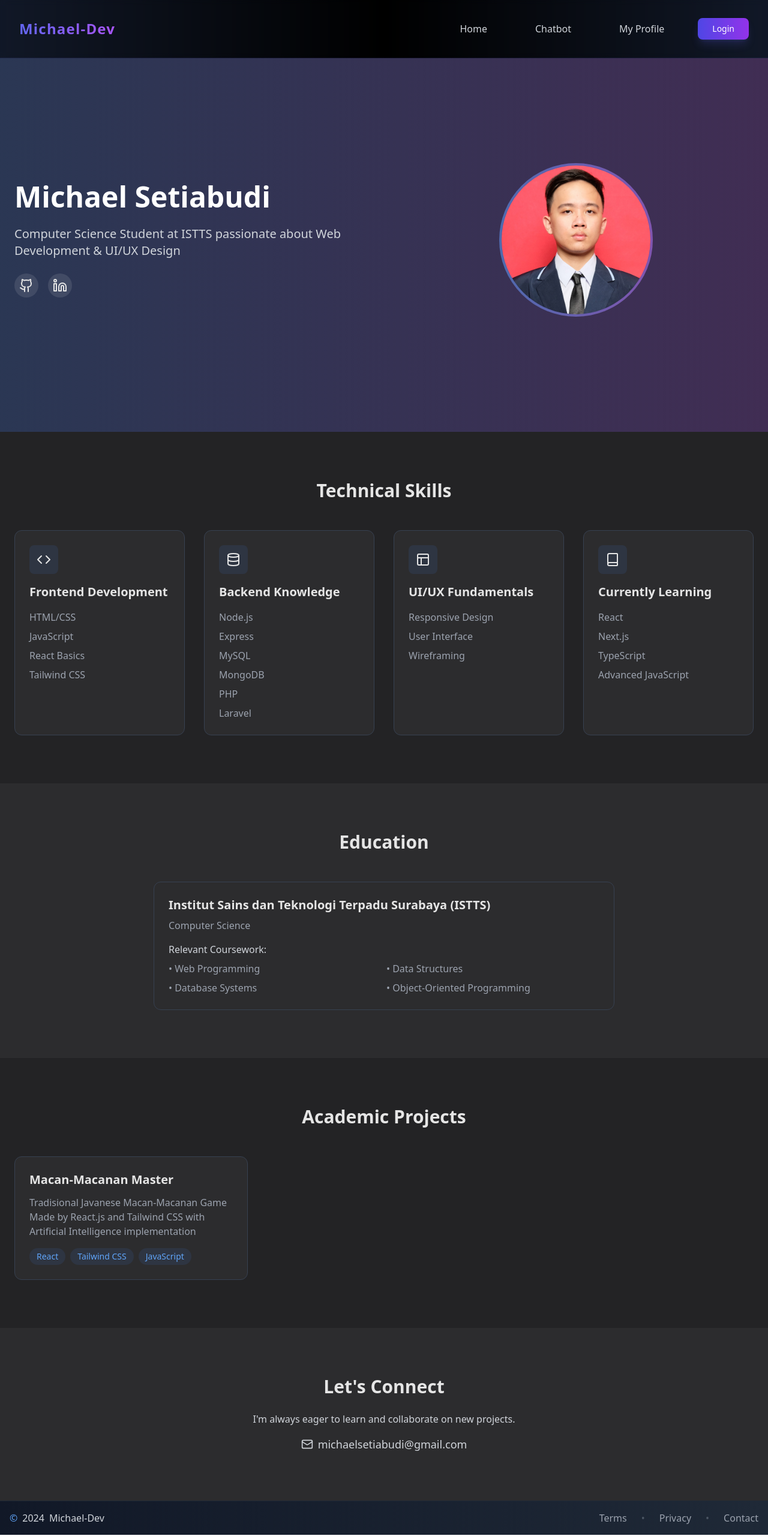
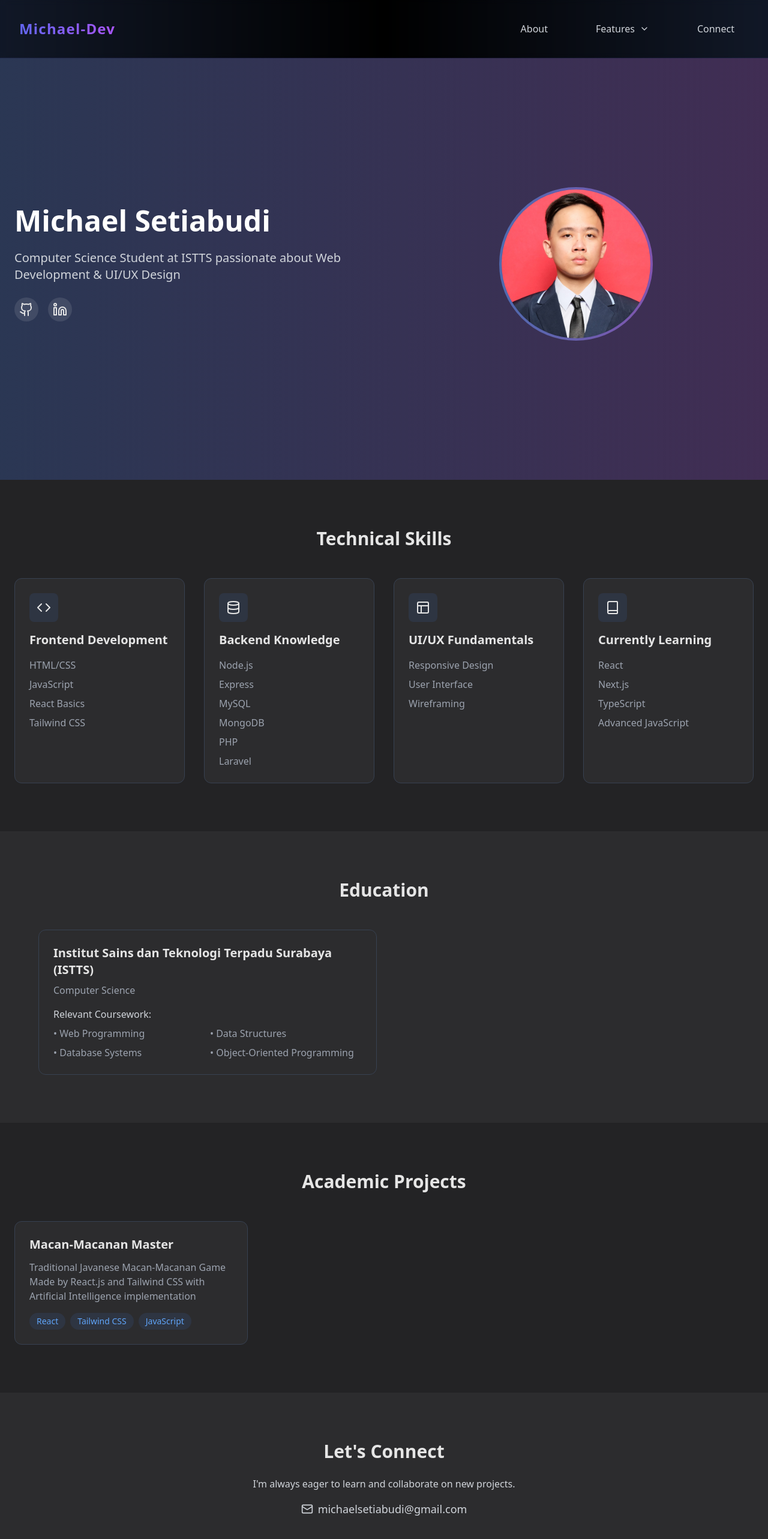
Before and after one commit to MichaelSetiabudi/porto_michaelsetiabudi, a Next.js app: page /aboutme in a window 1280 px wide. Shown: the top 2566 px of the page at 60% size. Built offline with nearby package versions, Linux system fonts and the light colour scheme.

Commit message:
change responsibility and design

```diff
--- a/src/pages/aboutme/Main.tsx
+++ b/src/pages/aboutme/Main.tsx
@@ -46,24 +46,25 @@ const Main = () => {
   };
 
   return (
-    <div className="min-h-screen bg-[#2c2c2e] text-[#e5e5e5] w-full">
-      <section className="relative h-[80vh] flex items-center overflow-hidden">
+    <div className="relative w-full">
+      <section className="relative min-h-screen pt-16 md:pt-20 flex items-center bg-[#2c2c2e]">
         <motion.div
           className="absolute inset-0 bg-gradient-to-r from-blue-600/20 to-purple-600/20"
           initial={{ opacity: 0 }}
           animate={{ opacity: 1 }}
           transition={{ duration: 1 }}
         />
-        <div className="container mx-auto px-6">
-          <div className="grid md:grid-cols-2 gap-12 items-center">
+        <div className="container mx-auto px-4 sm:px-6 py-12">
+          <div className="grid md:grid-cols-2 gap-8 md:gap-12 items-center">
+            {/* Text Content */}
             <motion.div
-              className="space-y-6 z-10"
+              className="space-y-6 z-10 text-center md:text-left"
               initial={{ opacity: 0, x: -50 }}
               animate={{ opacity: 1, x: 0 }}
               transition={{ duration: 0.8 }}
             >
               <motion.h1
-                className="text-5xl font-bold text-white"
+                className="text-4xl md:text-5xl font-bold text-white"
                 initial={{ opacity: 0, y: 20 }}
                 animate={{ opacity: 1, y: 0 }}
                 transition={{ delay: 0.2 }}
@@ -71,7 +72,7 @@ const Main = () => {
                 Michael Setiabudi
               </motion.h1>
               <motion.p
-                className="text-xl text-gray-300"
+                className="text-lg md:text-xl text-gray-300"
                 initial={{ opacity: 0, y: 20 }}
                 animate={{ opacity: 1, y: 0 }}
                 transition={{ delay: 0.4 }}
@@ -80,7 +81,7 @@ const Main = () => {
                 Development &amp; UI/UX Design
               </motion.p>
               <motion.div
-                className="flex space-x-4"
+                className="flex justify-center md:justify-start space-x-4"
                 initial={{ opacity: 0, y: 20 }}
                 animate={{ opacity: 1, y: 0 }}
                 transition={{ delay: 0.6 }}
@@ -107,23 +108,25 @@ const Main = () => {
                 </motion.a>
               </motion.div>
             </motion.div>
+
+            {/* Profile Image */}
             <motion.div
-              className="relative"
+              className="relative flex justify-center"
               initial={{ opacity: 0, scale: 0.8 }}
               animate={{ opacity: 1, scale: 1 }}
               transition={{ duration: 0.8 }}
             >
-              <div className="w-64 h-64 mx-auto relative z-10">
+              <div className="w-48 h-48 md:w-64 md:h-64 relative z-10">
                 <motion.div
                   className="absolute inset-0 bg-gradient-to-r from-blue-500 to-purple-500 rounded-full"
                   animate={{
                     scale: [1, 1.05, 1],
-                    opacity: [0.5, 0.8, 0.5]
+                    opacity: [0.5, 0.8, 0.5],
                   }}
                   transition={{
                     duration: 3,
                     repeat: Infinity,
-                    ease: "easeInOut"
+                    ease: "easeInOut",
                   }}
                 />
                 <motion.div
@@ -145,31 +148,44 @@ const Main = () => {
         </div>
       </section>
 
-      <section className="py-20 bg-[#232325]">
+      {/* Skills Section */}
+      <section className="py-16 md:py-20 bg-[#232325]">
         <motion.div
-          className="container mx-auto px-6"
+          className="container mx-auto px-4 sm:px-6"
           variants={staggerContainer}
           initial="initial"
           whileInView="animate"
           viewport={{ once: true }}
         >
           <motion.h2
-            className="text-3xl font-bold mb-12 text-center"
+            className="text-2xl md:text-3xl font-bold mb-8 md:mb-12 text-center"
             variants={fadeInUp}
           >
             Technical Skills
           </motion.h2>
-          <div className="grid grid-cols-1 md:grid-cols-2 lg:grid-cols-4 gap-8">
+          <div className="grid grid-cols-1 sm:grid-cols-2 lg:grid-cols-4 gap-6 md:gap-8">
             <SkillCard
               icon={<Code />}
               title="Frontend Development"
-              skills={["HTML/CSS", "JavaScript", "React Basics", "Tailwind CSS"]}
+              skills={[
+                "HTML/CSS",
+                "JavaScript",
+                "React Basics",
+                "Tailwind CSS",
+              ]}
               delay={0}
             />
             <SkillCard
               icon={<Database />}
               title="Backend Knowledge"
-              skills={["Node.js", "Express", "MySQL", "MongoDB", "PHP", "Laravel"]}
+              skills={[
+                "Node.js",
+                "Express",
+                "MySQL",
+                "MongoDB",
+                "PHP",
+                "Laravel",
+              ]}
               delay={0.2}
             />
             <SkillCard
@@ -187,37 +203,43 @@ const Main = () => {
           </div>
         </motion.div>
       </section>
-      <section className="py-20">
+
+      {/* Education Section */}
+      {/* Education Section with Side-by-Side Layout */}
+      <section className="py-16 md:py-20">
         <motion.div
-          className="container mx-auto px-6"
+          className="container mx-auto px-4 sm:px-6"
           initial={{ opacity: 0, y: 20 }}
           whileInView={{ opacity: 1, y: 0 }}
           viewport={{ once: true }}
           transition={{ duration: 0.8 }}
         >
           <motion.h2
-            className="text-3xl font-bold mb-12 text-center"
+            className="text-2xl md:text-3xl font-bold mb-8 md:mb-12 text-center"
             variants={fadeInUp}
           >
             Education
           </motion.h2>
-          <div className="max-w-3xl mx-auto">
+          <div className="grid grid-cols-1 md:grid-cols-2 gap-6 max-w-6xl mx-auto">
+
             <motion.div
-              className="bg-[#2c2c2e] rounded-xl border border-gray-700 p-6"
+              className="bg-[#2c2c2e] rounded-xl border border-gray-700 p-4 md:p-6 h-full flex flex-col"
               whileHover={{ scale: 1.02 }}
               transition={{ duration: 0.3 }}
             >
-              <h3 className="text-xl font-semibold">
+              <h3 className="text-lg md:text-xl font-semibold">
                 Institut Sains dan Teknologi Terpadu Surabaya (ISTTS)
               </h3>
               <p className="text-gray-400 mt-2">Computer Science</p>
-              <div className="mt-4 space-y-2">
+              <div className="mt-4 flex-grow">
                 <p className="text-gray-300">Relevant Coursework:</p>
-                <ul className="grid grid-cols-2 gap-2 text-gray-400">
+                <ul className="mt-2 grid grid-cols-1 sm:grid-cols-2 gap-2 text-gray-400">
                   <motion.li variants={fadeInUp}>• Web Programming</motion.li>
                   <motion.li variants={fadeInUp}>• Data Structures</motion.li>
                   <motion.li variants={fadeInUp}>• Database Systems</motion.li>
-                  <motion.li variants={fadeInUp}>• Object-Oriented Programming</motion.li>
+                  <motion.li variants={fadeInUp}>
+                    • Object-Oriented Programming
+                  </motion.li>
                 </ul>
               </div>
             </motion.div>
@@ -225,24 +247,25 @@ const Main = () => {
         </motion.div>
       </section>
 
-      <section className="py-20 bg-[#232325]">
+      {/* Projects Section */}
+      <section className="py-16 md:py-20 bg-[#232325]">
         <motion.div
-          className="container mx-auto px-6"
+          className="container mx-auto px-4 sm:px-6"
           variants={staggerContainer}
           initial="initial"
           whileInView="animate"
           viewport={{ once: true }}
         >
           <motion.h2
-            className="text-3xl font-bold mb-12 text-center"
+            className="text-2xl md:text-3xl font-bold mb-8 md:mb-12 text-center"
             variants={fadeInUp}
           >
             Academic Projects
           </motion.h2>
-          <div className="grid md:grid-cols-2 lg:grid-cols-3 gap-8">
+          <div className="grid grid-cols-1 md:grid-cols-2 lg:grid-cols-3 gap-6 md:gap-8">
             <ProjectCard
               title="Macan-Macanan Master"
-              description="Tradisional Javanese Macan-Macanan Game Made by React.js and Tailwind CSS with Artificial Intelligence implementation"
+              description="Traditional Javanese Macan-Macanan Game Made by React.js and Tailwind CSS with Artificial Intelligence implementation"
               tags={["React", "Tailwind CSS", "JavaScript"]}
               delay={0}
             />
@@ -250,9 +273,10 @@ const Main = () => {
         </motion.div>
       </section>
 
-      <section className="py-20">
+      {/* Contact Section */}
+      <section className="py-16 md:py-20">
         <motion.div
-          className="container mx-auto px-6"
+          className="container mx-auto px-4 sm:px-6"
           initial={{ opacity: 0, y: 20 }}
           whileInView={{ opacity: 1, y: 0 }}
           viewport={{ once: true }}
@@ -260,19 +284,16 @@ const Main = () => {
         >
           <div className="max-w-2xl mx-auto text-center">
             <motion.h2
-              className="text-3xl font-bold mb-6"
+              className="text-2xl md:text-3xl font-bold mb-4 md:mb-6"
               variants={fadeInUp}
             >
               Let&apos;s Connect
             </motion.h2>
-            <motion.p
-              className="text-gray-300 mb-4"
-              variants={fadeInUp}
-            >
+            <motion.p className="text-gray-300 mb-4" variants={fadeInUp}>
               I&apos;m always eager to learn and collaborate on new projects.
             </motion.p>
             <motion.div
-              className="flex items-center justify-center space-x-2 text-lg text-gray-300"
+              className="flex items-center justify-center space-x-2 text-base md:text-lg text-gray-300"
               variants={fadeInUp}
               whileHover={{ scale: 1.05 }}
             >
@@ -286,9 +307,15 @@ const Main = () => {
   );
 };
 
-const SkillCard: React.FC<SkillCardProps> = ({ icon, title, skills, delay }) => (
+// SkillCard Component
+const SkillCard: React.FC<SkillCardProps> = ({
+  icon,
+  title,
+  skills,
+  delay,
+}) => (
   <motion.div
-    className="p-6 bg-[#2c2c2e] rounded-xl border border-gray-700 hover:border-blue-500 transition-all"
+    className="p-4 md:p-6 bg-[#2c2c2e] rounded-xl border border-gray-700 hover:border-blue-500 transition-all"
     initial={{ opacity: 0, y: 20 }}
     whileInView={{ opacity: 1, y: 0 }}
     viewport={{ once: true }}
@@ -296,13 +323,13 @@ const SkillCard: React.FC<SkillCardProps> = ({ icon, title, skills, delay }) =>
     whileHover={{ scale: 1.03 }}
   >
     <motion.div
-      className="w-12 h-12 bg-blue-500/10 rounded-lg flex items-center justify-center mb-4"
+      className="w-10 h-10 md:w-12 md:h-12 bg-blue-500/10 rounded-lg flex items-center justify-center mb-4"
       whileHover={{ rotate: 360 }}
       transition={{ duration: 0.6 }}
     >
       {icon}
     </motion.div>
-    <h3 className="text-xl font-semibold mb-4">{title}</h3>
+    <h3 className="text-lg md:text-xl font-semibold mb-4">{title}</h3>
     <ul className="space-y-2">
       {skills.map((skill, index) => (
         <motion.li
@@ -320,6 +347,7 @@ const SkillCard: React.FC<SkillCardProps> = ({ icon, title, skills, delay }) =>
   </motion.div>
 );
 
+// ProjectCard Component
 const ProjectCard: React.FC<ProjectCardProps> = ({
   title,
   description,
@@ -327,14 +355,14 @@ const ProjectCard: React.FC<ProjectCardProps> = ({
   delay,
 }) => (
   <motion.div
-    className="p-6 bg-[#2c2c2e] rounded-xl border border-gray-700 hover:border-blue-500 transition-all"
+    className="p-4 md:p-6 bg-[#2c2c2e] rounded-xl border border-gray-700 hover:border-blue-500 transition-all"
     initial={{ opacity: 0, y: 20 }}
     whileInView={{ opacity: 1, y: 0 }}
     viewport={{ once: true }}
     transition={{ duration: 0.5, delay }}
     whileHover={{ scale: 1.03 }}
   >
-    <h3 className="text-xl font-semibold mb-3">{title}</h3>
+    <h3 className="text-lg md:text-xl font-semibold mb-3">{title}</h3>
     <p className="text-gray-400 mb-4">{description}</p>
     <div className="flex flex-wrap gap-2">
       {tags.map((tag, index) => (
--- a/src/pages/aboutme/index.tsx
+++ b/src/pages/aboutme/index.tsx
@@ -21,7 +21,7 @@ const HomePage: React.FC = () => {
           <Header />
         </header>
 
-        <main className="flex-grow bg-[#2c2c2e] text-[#e5e5e5] pt-20 ">
+        <main className="flex-grow bg-[#2c2c2e] text-[#e5e5e5]">
           <Main />
         </main>
 
--- a/src/pages/components/Footer.tsx
+++ b/src/pages/components/Footer.tsx
@@ -22,7 +22,7 @@ const Footer = () => {
               Privacy
             </a>
             <span className="text-gray-600">•</span>
-            <a href="#" className="text-gray-400 hover:text-white transition-colors duration-300">
+            <a href="./aboutme" className="text-gray-400 hover:text-white transition-colors duration-300">
               Contact
             </a>
           </div>
--- a/src/pages/components/Header.tsx
+++ b/src/pages/components/Header.tsx
@@ -3,7 +3,7 @@ import { useRouter } from "next/router";
 import Cookies from "js-cookie";
 import { Dialog, Transition } from "@headlessui/react";
 import { Fragment } from "react";
-import { Menu } from "lucide-react";
+import { Menu, ChevronDown } from "lucide-react";
 
 const Header = () => {
   const router = useRouter();
@@ -13,13 +13,34 @@ const Header = () => {
   const [errorMessage, setErrorMessage] = useState("");
   const [loggedIn, setLoggedIn] = useState(false);
   const [isMenuOpen, setIsMenuOpen] = useState(false);
+  const [showFeatures, setShowFeatures] = useState(false);
+  const [isMobile, setIsMobile] = useState(false);
 
   useEffect(() => {
     const isUserLoggedIn = Cookies.get("isLoggedIn") === "true";
     setLoggedIn(isUserLoggedIn);
+
+    setIsMobile(window.innerWidth < 768);
+
+    const handleResize = () => {
+      const mobile = window.innerWidth < 768;
+      setIsMobile(mobile);
+
+      if (!mobile) {
+        setIsMenuOpen(false);
+      }
+    };
+
+    window.addEventListener('resize', handleResize);
+    return () => window.removeEventListener('resize', handleResize);
   }, []);
 
-  const handleLoginClick = () => setShowLoginModal(true);
+  const handleLoginClick = () => {
+    setShowLoginModal(true);
+    setIsMenuOpen(false);
+    setShowFeatures(false);
+  };
+
   const handleClose = () => {
     setShowLoginModal(false);
     setErrorMessage("");
@@ -37,22 +58,29 @@ const Header = () => {
   };
 
   const handleHomeClick = () => {
-    router.push(loggedIn ? "/homepage" : "/landingpage");
+    router.push("/");
     setIsMenuOpen(false);
+    setShowFeatures(false);
   };
-  const handlemyProfileClick = () => {
-    router.push("/aboutme");
-    setIsMenuOpen(false);
-  };
+
   const handleChatbotClick = () => {
     router.push("/chatbot");
     setIsMenuOpen(false);
+    setShowFeatures(false);
+  };
+
+  const handleConnectClick = () => {
+    router.push("/aboutme");
+    setIsMenuOpen(false);
+    setShowFeatures(false);
   };
 
   const handleLogout = () => {
     Cookies.remove("isLoggedIn");
+    setLoggedIn(false);
     router.push("/");
     setIsMenuOpen(false);
+    setShowFeatures(false);
   };
 
   const navButtonClass = `
@@ -80,12 +108,14 @@ const Header = () => {
     whitespace-nowrap
   `;
 
-  const mobileMenuClass = `
-    fixed top-24 right-0 w-64 bg-gray-900/95 backdrop-blur-sm
-    border-l border-indigo-500/10 h-[calc(100vh-6rem)]
-    transform transition-transform duration-300 ease-in-out
-    flex flex-col items-start p-4 space-y-4
-    ${isMenuOpen ? 'translate-x-0' : 'translate-x-full'}
+  const dropdownClass = `
+    absolute top-full right-0 mt-2
+    w-48 bg-gray-900/95 backdrop-blur-sm
+    rounded-lg shadow-lg
+    border border-indigo-500/10
+    py-2
+    transform transition-all duration-200 ease-in-out
+    ${showFeatures ? 'opacity-100 translate-y-0' : 'opacity-0 -translate-y-2 pointer-events-none'}
   `;
 
   return (
@@ -97,37 +127,48 @@ const Header = () => {
           </span>
         </div>
 
+        {/* Desktop Navigation */}
         <nav className="hidden md:flex items-center space-x-4 lg:space-x-8">
           <button onClick={handleHomeClick} className={navButtonClass}>
-            Home
-          </button>
-          <button onClick={handleChatbotClick} className={navButtonClass}>
-            Chatbot
-          </button>
-          <button onClick={handlemyProfileClick} className={navButtonClass}>
-            My Profile
+            About
           </button>
 
-          {loggedIn ? (
-            <>
-              <button className={navButtonClass}>Nilai</button>
-              <button className={navButtonClass}>Profil</button>
+          {/* Features Dropdown */}
+          <div className="relative">
+            <button
+              className={`${navButtonClass} inline-flex items-center`}
+              onClick={() => setShowFeatures(!showFeatures)}
+              onBlur={() => setTimeout(() => setShowFeatures(false), 200)}
+            >
+              <span>Features</span>
+              <ChevronDown className={`ml-2 h-4 w-4 transform transition-transform duration-200 ${showFeatures ? 'rotate-180' : ''}`} />
+            </button>
+
+            <div className={dropdownClass}>
               <button
-                onClick={handleLogout}
-                className="px-6 py-2 bg-gradient-to-r from-indigo-600 to-purple-600 text-white rounded-lg
-                  transition-all duration-300 ease-in-out
-                  hover:from-indigo-500 hover:to-purple-500
-                  focus:outline-none focus:ring-2 focus:ring-indigo-500 focus:ring-offset-2 focus:ring-offset-gray-900
-                  active:scale-95
-                  shadow-lg shadow-indigo-500/20
-                  text-sm font-medium"
+                onClick={handleChatbotClick}
+                className="w-full text-left px-4 py-2 text-gray-300 hover:text-indigo-400 hover:bg-gray-800/50 transition-colors"
               >
-                Logout
+                AI Chatbot
               </button>
-            </>
-          ) : (
+              {!loggedIn && (
+                <button
+                  onClick={handleLoginClick}
+                  className="w-full text-left px-4 py-2 text-gray-300 hover:text-indigo-400 hover:bg-gray-800/50 transition-colors"
+                >
+                  Login Demo
+                </button>
+              )}
+            </div>
+          </div>
+
+          <button onClick={handleConnectClick} className={navButtonClass}>
+            Connect
+          </button>
+
+          {loggedIn && (
             <button
-              onClick={handleLoginClick}
+              onClick={handleLogout}
               className="px-6 py-2 bg-gradient-to-r from-indigo-600 to-purple-600 text-white rounded-lg
                 transition-all duration-300 ease-in-out
                 hover:from-indigo-500 hover:to-purple-500
@@ -136,11 +177,12 @@ const Header = () => {
                 shadow-lg shadow-indigo-500/20
                 text-sm font-medium"
             >
-              Login
+              Logout
             </button>
           )}
         </nav>
 
+        {/* Mobile Menu Button */}
         <button
           className="md:hidden p-2 text-gray-300 hover:text-indigo-400 transition-colors"
           onClick={() => setIsMenuOpen(!isMenuOpen)}
@@ -148,34 +190,27 @@ const Header = () => {
           <Menu size={24} />
         </button>
 
-        <div className={mobileMenuClass}>
+        {/* Mobile Menu */}
+        <div
+          className={`
+            fixed top-24 right-0 w-64 bg-gray-900/95 backdrop-blur-sm
+            border-l border-indigo-500/10 h-[calc(100vh-6rem)]
+            transform transition-transform duration-300 ease-in-out
+            flex flex-col items-start p-4 space-y-4
+            ${isMenuOpen ? 'translate-x-0' : 'translate-x-full'}
+            md:hidden
+          `}
+        >
           <button onClick={handleHomeClick} className={navButtonClass}>
-            Home
+            About
           </button>
           <button onClick={handleChatbotClick} className={navButtonClass}>
-            Chatbot
+            AI Chatbot
           </button>
-          <button onClick={handlemyProfileClick} className={navButtonClass}>
-            My Profile
+          <button onClick={handleConnectClick} className={navButtonClass}>
+            Connect
           </button>
-          {loggedIn ? (
-            <>
-              <button className={navButtonClass}>Nilai</button>
-              <button className={navButtonClass}>Profil</button>
-              <button
-                onClick={handleLogout}
-                className="w-full px-6 py-2 bg-gradient-to-r from-indigo-600 to-purple-600 text-white rounded-lg
-                  transition-all duration-300 ease-in-out
-                  hover:from-indigo-500 hover:to-purple-500
-                  focus:outline-none focus:ring-2 focus:ring-indigo-500
-                  active:scale-95
-                  shadow-lg shadow-indigo-500/20
-                  text-sm font-medium"
-              >
-                Logout
-              </button>
-            </>
-          ) : (
+          {!loggedIn ? (
             <button
               onClick={handleLoginClick}
               className="w-full px-6 py-2 bg-gradient-to-r from-indigo-600 to-purple-600 text-white rounded-lg
@@ -186,12 +221,26 @@ const Header = () => {
                 shadow-lg shadow-indigo-500/20
                 text-sm font-medium"
             >
-              Login
+              Login Demo
+            </button>
+          ) : (
+            <button
+              onClick={handleLogout}
+              className="w-full px-6 py-2 bg-gradient-to-r from-indigo-600 to-purple-600 text-white rounded-lg
+                transition-all duration-300 ease-in-out
+                hover:from-indigo-500 hover:to-purple-500
+                focus:outline-none focus:ring-2 focus:ring-indigo-500
+                active:scale-95
+                shadow-lg shadow-indigo-500/20
+                text-sm font-medium"
+            >
+              Logout
             </button>
           )}
         </div>
       </header>
 
+      {/* Login Modal */}
       <Transition show={showLoginModal} as={Fragment}>
         <Dialog as="div" className="relative z-50" onClose={handleClose}>
           <Transition.Child
```
Also changed, not shown: src/pages/landingpage/Main.tsx (+17 -5 lines).
